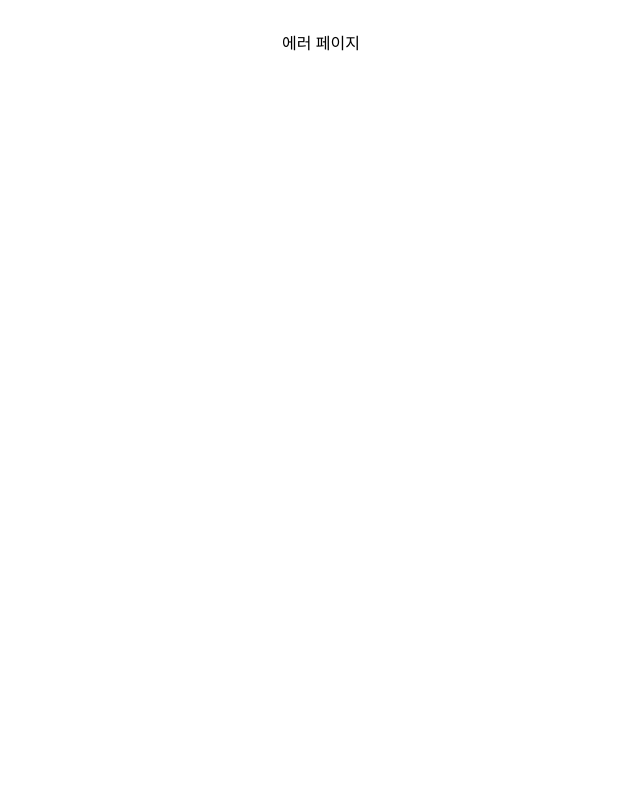
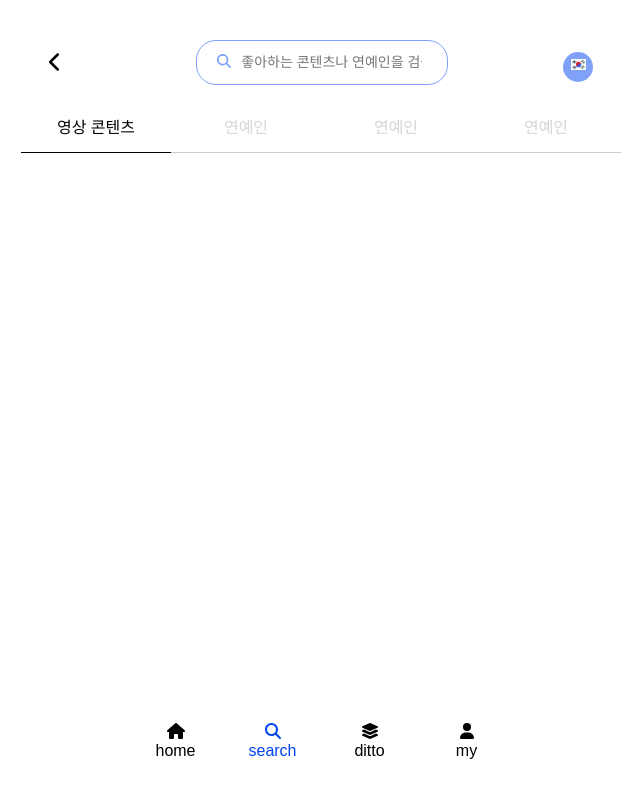
Before and after one commit to DittoTrip/DittoTrip-frontend, a React (Vite) app: page /searchResult in a window 1280 px wide. Before the commit this address had no page. Shown: the top 798 px of the page, without its empty margins (319-959 px from the left). Built offline with nearby package versions, Linux system fonts and the light colour scheme.

Commit message:
Feat : 검색결과 페이지 tap

```diff
--- a/src/App.tsx
+++ b/src/App.tsx
@@ -12,6 +12,7 @@ import Review from './pages/Review';
 import NewReview from './pages/NewReview';
 import ReviewDetail from './pages/ReviewDetail';
 import Search from './pages/Search';
+import SearchResult from './pages/SearchResult';
 
 const router = createBrowserRouter([
   {
@@ -75,6 +76,14 @@ const router = createBrowserRouter([
         <Search />
       </Layout>
     )
+  },
+  {
+    path: '/searchResult',
+    element: (
+      <Layout GNBType="search">
+        <SearchResult />
+      </Layout>
+    )
   }
 ]);
 
--- a/src/pages/SearchResult.tsx
+++ b/src/pages/SearchResult.tsx
@@ -1,9 +1,44 @@
 import styled from "styled-components"
+import LangSelectButton from "../components/LangSelectButton";
+import AppBar from "../components/common/AppBar";
+import SearchBar from "../components/common/SearchBar";
+import { useTranslation } from "react-i18next";
+import { useState } from "react";
+import Tap from "../components/common/Tab";
+
+export interface TapItem {
+    id: number;
+    title: string;
+    content: JSX.Element;
+}
 
 const SearchResult = () => {
+    const { t } = useTranslation();
+    const tapData: TapItem[] = [
+        { id: 1, title: `${t('category.tap.contents')}`, content: <div>드라마 / 영화</div> },
+        { id: 2, title: `${t('category.tap.celebrity')}`, content: <div>연예인들</div> },
+        { id: 2, title: `${t('category.tap.celebrity')}`, content: <div>연예인들</div> },
+        { id: 2, title: `${t('category.tap.celebrity')}`, content: <div>연예인들</div> },
+    ];
+
+    const [searchWord, setSearchWord] = useState('');
+    const [selectedId, setSelectedId] = useState<number>(tapData[0]?.id);
+
+
     return (
         <SearchResultStyled>
-
+            <div className="app-bar">
+                <AppBar
+                    leading={true}
+                    title={
+                        <div className="title">
+                            <SearchBar setSearchWord={setSearchWord} placeholder={t('search.placeholder')} />
+                        </div>
+                }
+                action={<LangSelectButton/>}
+                />
+            </div>
+            <Tap tapData={tapData} selectedId={selectedId} setSelectedId={setSelectedId} />
         </SearchResultStyled>
     )
 }
```
